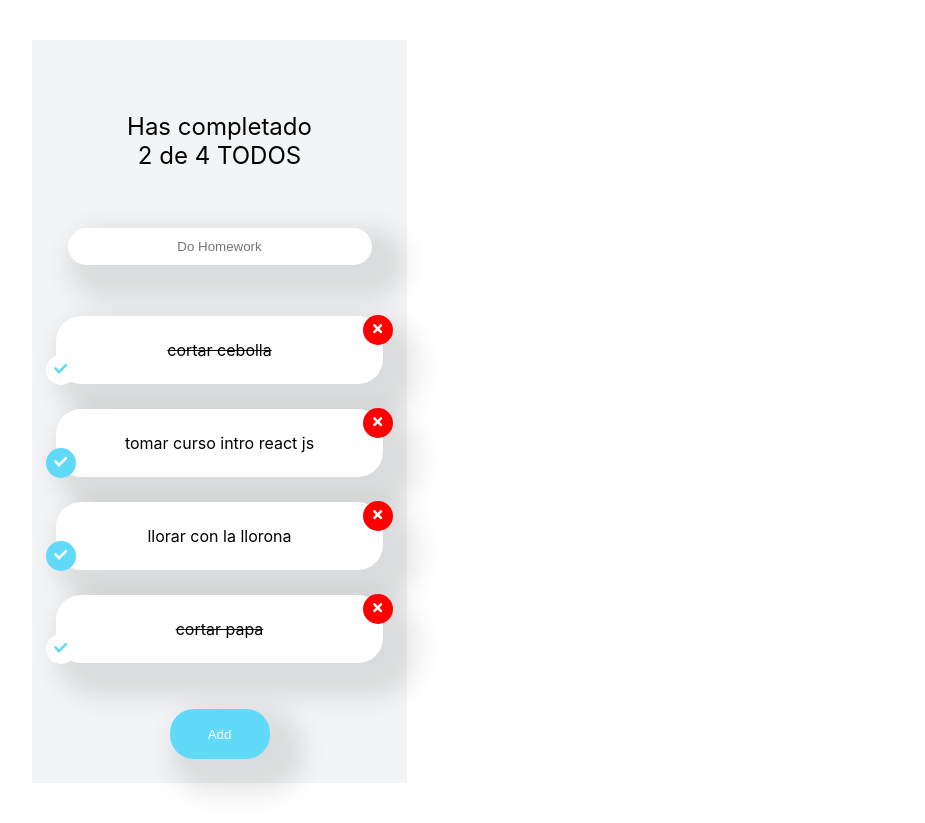
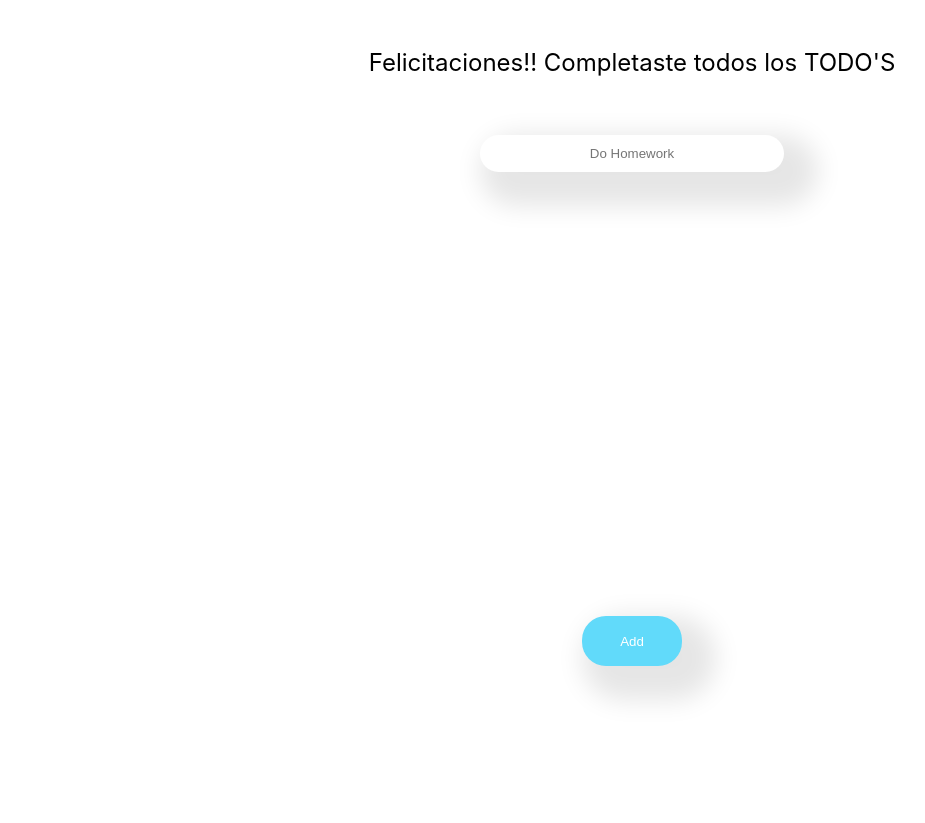
Before and after one commit to BNicDev/TodoMachine, a React (Create React App) app: page / in a window 1280 px wide. Shown: the whole page, without its empty margins (8-933 px from the left). After the commit the page ends 800 px from the top, so only its background shows below. Built offline with nearby package versions, Linux system fonts and the light colour scheme.

Commit message:
custom hooks

```diff
--- a/src/App.js
+++ b/src/App.js
@@ -1,57 +1,104 @@
 import TodoCounter from './Components/TodoCounter';
 import TodoSearch from './Components/TodoSearch';
 import TodoList from './Components/TodoList';
-import TodoItems from './Components/TodoItems';
+import TodoItem from './Components/TodoItems';
 import CreateTodoButton from './Components/TodoButton/CreateTodoButtton';
 import React from 'react';
 import './App.css'
 
-const defaultTodos = [
-{text:'cortar cebolla', completed:true},
-{text:'tomar curso intro react js', completed:false},
-{text:'llorar con la llorona', completed:false},
-{text:'cortar papa', completed:true},
-// {text:'LALALAL', completed:true},
-];
+// const defaultTodos = [
+//   { text: 'Cortar cebolla', completed: true },
+//   { text: 'Tomar el Curso de Intro a React.js', completed: false },
+//   { text: 'Llorar con la Llorona', completed: false },
+//   { text: 'LALALALALA', completed: false },
+//   { text: 'Usar estados derivados', completed: true },
+// ];
+
+// localStorage.setItem('TODOS_V1', JSON.stringify(defaultTodos));
+// localStorage.removeItem('TODOS_V1');
+
+function useLocalStorage(itemName, initialValue) {
+  const localStorageItem = localStorage.getItem(itemName);
+
+  let parsedItem;
+
+  if (!localStorageItem) {
+    localStorage.setItem(itemName, JSON.stringify(initialValue));
+    parsedItem = initialValue;
+  } else {
+    parsedItem = JSON.parse(localStorageItem);
+  }
+
+  const [item, setItem] = React.useState(parsedItem);
+
+  const saveItem = (newItem) => {
+    localStorage.setItem(itemName, JSON.stringify(newItem));
+    setItem(newItem);
+  };
+
+  return [item, saveItem];
+}
 
 function App() {
-  const [todos, setTodos] = React.useState(defaultTodos);
-  const [state, setState] = React.useState('');
-  const completedTodos = todos.filter(todo=>!!todo.completed).length;
-  const totalTodos = todos.length
+  const [todos, saveTodos] = useLocalStorage('TODOS_V1', []);
+  const [searchValue, setSearchValue] = React.useState('');
 
-  const searchedTodos = todos.filter(todo=>{
-    const todoText = todo.text.toLowerCase()
-    const searchText = state.toLowerCase()
-    return( todoText.includes(searchText))
-  })
+  const completedTodos = todos.filter(
+    todo => !!todo.completed
+  ).length;
+  const totalTodos = todos.length;
 
-  const completeTodo = (text)=>{
+  const searchedTodos = todos.filter(
+    (todo) => {
+      const todoText = todo.text.toLowerCase();
+      const searchText = searchValue.toLowerCase();
+      return todoText.includes(searchText);
+    }
+  );
+
+  const completeTodo = (text) => {
     const newTodos = [...todos];
-    const index = newTodos.findIndex((todo)=>todo.text === text)
-    newTodos[index].completed=true;
-    setTodos(newTodos)
-  }
-  const DeleteTodo = (text)=>{
+    const todoIndex = newTodos.findIndex(
+      (todo) => todo.text === text
+    );
+    newTodos[todoIndex].completed = true;
+    saveTodos(newTodos);
+  };
+
+  const deleteTodo = (text) => {
     const newTodos = [...todos];
-    const index = newTodos.findIndex((todo)=>todo.text === text)
-    newTodos.splice(index,1);
-    setTodos(newTodos)
-  }
+    const todoIndex = newTodos.findIndex(
+      (todo) => todo.text === text
+    );
+    newTodos.splice(todoIndex, 1);
+    saveTodos(newTodos);
+  };
 
-  console.log('los usuariosn buscan todos' + state)
   return (
-    <div className='appContainer'>
-    <TodoCounter completed={completedTodos} total ={totalTodos}/>
-     <TodoSearch state={state} setState={setState}/>
+    <>
+      <TodoCounter
+        completed={completedTodos}
+        total={totalTodos}
+      />
+      <TodoSearch
+        searchValue={searchValue}
+        setSearchValue={setSearchValue}
+      />
+
       <TodoList>
-        {searchedTodos.map(todo =>(
-          <TodoItems key={todo.text} text={todo.text} completed={todo.completed} onComplete={()=>completeTodo(todo.text)} onDelete={()=>DeleteTodo(todo.text)} />
+        {searchedTodos.map(todo => (
+          <TodoItem
+            key={todo.text}
+            text={todo.text}
+            completed={todo.completed}
+            onComplete={() => completeTodo(todo.text)}
+            onDelete={() => deleteTodo(todo.text)}
+          />
         ))}
       </TodoList>
-      <CreateTodoButton/>
 
-    </div>
+      <CreateTodoButton />
+    </>
   );
 }
 
--- a/src/Components/TodoItems.js
+++ b/src/Components/TodoItems.js
@@ -1,7 +1,7 @@
 import './TodoItem.css'
 import{CompleteIcon} from './CompleteIcon'
 import {DeleteIcon} from './DeleteIcon'
-function TodoItems(props){
+function TodoItem(props){
     return(
         <li className='containsLi'>
         <button className={`checkButton ${props.completed&&"checkButton-active" }`}onClick={props.onComplete}><CompleteIcon/></button>
@@ -10,4 +10,4 @@ function TodoItems(props){
       </li>
     );
   }
-  export default TodoItems;
+  export default TodoItem;
```
